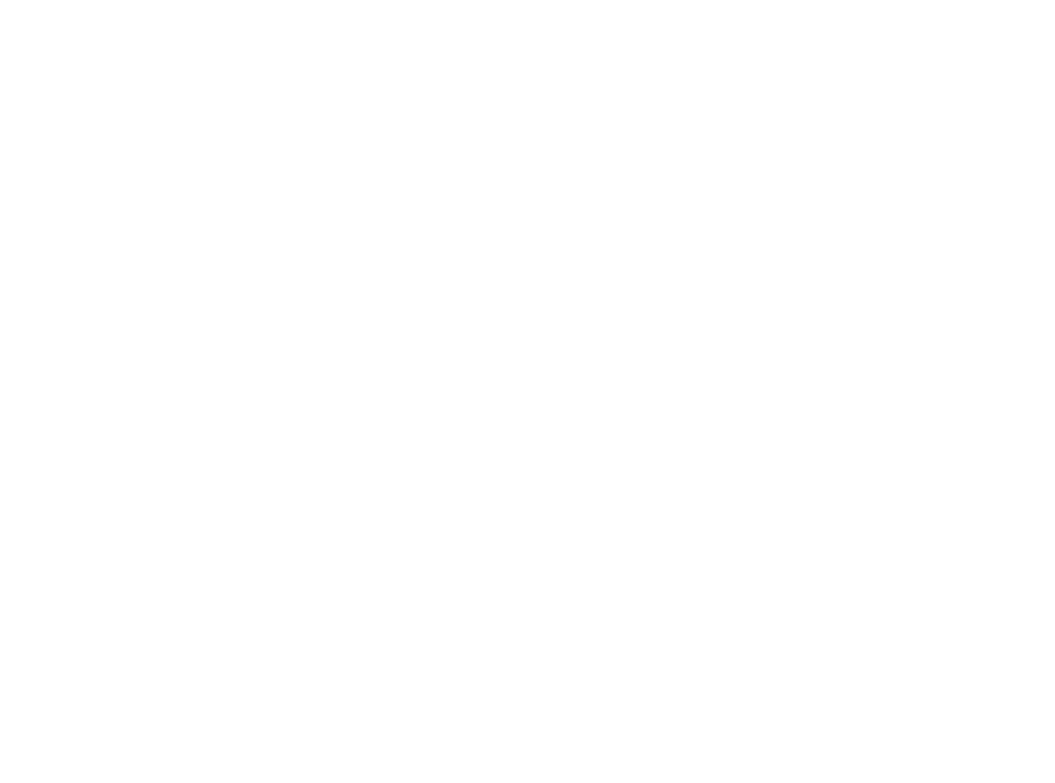
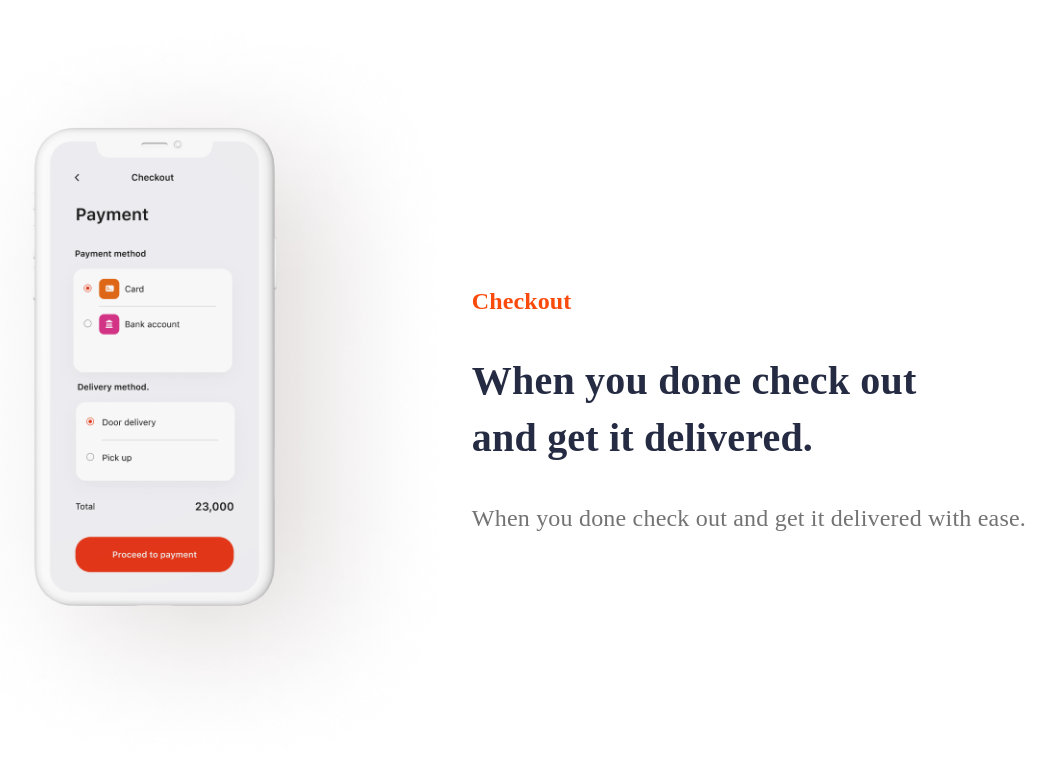
Before and after one commit to rahmonaliyev2007/olange, a plain HTML site: page index.html in a window 1280 px wide. Shown: the whole page, without its empty margins (169-1224 px from the left). Drawn offline with Linux system fonts and the light colour scheme.

Commit message:
"Hammasi"

```diff
--- a/css/main.css
+++ b/css/main.css
@@ -35,3 +35,58 @@ ul, ol {
   margin: 0px auto;
   padding: 0px 15px;
 }/*# sourceMappingURL=main.css.map */
+.texti{
+  width: Fixed (568px)px;
+  height: Hug (280px)px;
+  margin-top: 259px;
+
+
+}
+.texti_p{
+  font-family: Montserrat;
+  font-size: 24px;
+  font-weight: 700;
+  line-height: 36px;
+  letter-spacing: 0.10000000149011612px;
+  color: #FA4A0C;
+
+
+}
+.texti_h2{
+  font-family: Montserrat;
+  font-size: 40px;
+  font-weight: 700;
+  line-height: 57px;
+  letter-spacing: 0.20000000298023224px;
+  color: #252B42;
+
+}
+.texti_p2{
+  font-family: Montserrat;
+  font-size: 24px;
+  font-weight: 500;
+  line-height: 38px;
+  letter-spacing: 0.20000000298023224px;
+  color: #737373;
+
+}
+.rooming{
+  display: grid;
+  grid-template-columns: auto auto;
+}
+@media screen and ( max-width: 800px) {
+  .texti{
+    grid-template-columns: auto auto;
+  }
+  .container{
+    grid-template-columns: auto auto;
+  }
+}
+@media screen and ( max-width: 500px) {
+  .texti{
+    grid-template-columns: auto;
+  }
+  .container{
+    grid-template-columns: auto;
+  }
+}
--- a/index.html
+++ b/index.html
@@ -33,7 +33,22 @@
 
 <!-- -----------------------------------   Omon   Omon   Omon   Omon   Omon   ------------------------------------------------- -->
 <!-- Checkout -->
-    <section class="Omonbek"></section>
+    <section class="Omonbek">
+        <div class="container">
+            <div class="rooming">
+                <img src="./images/omonbek_sekton_img.png" alt="">
+                <div class="texti">
+                    <p class="texti_p">Checkout</p>
+                    <h2 class="texti_h2">When you done check out <br>
+                        and get it delivered.</h2>
+                        <p class="texti_p2">When you done check out and get it
+                            delivered with ease.</p>
+
+                </div>
+            </div>
+
+        </div>
+    </section>
 
 <!-- -----------------------------------   Omon   Omon   Omon   Omon   Omon   ------------------------------------------------- -->
 
```
Also changed, not shown: images/omonbek_sekton_img.png (added).
